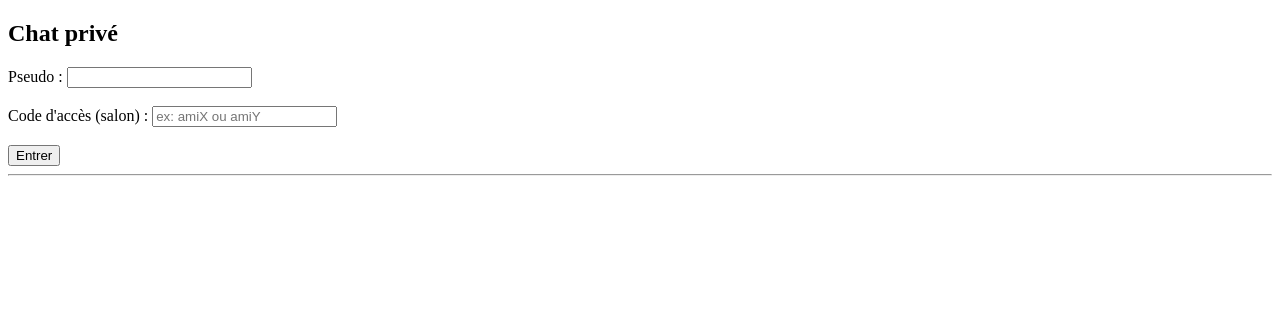
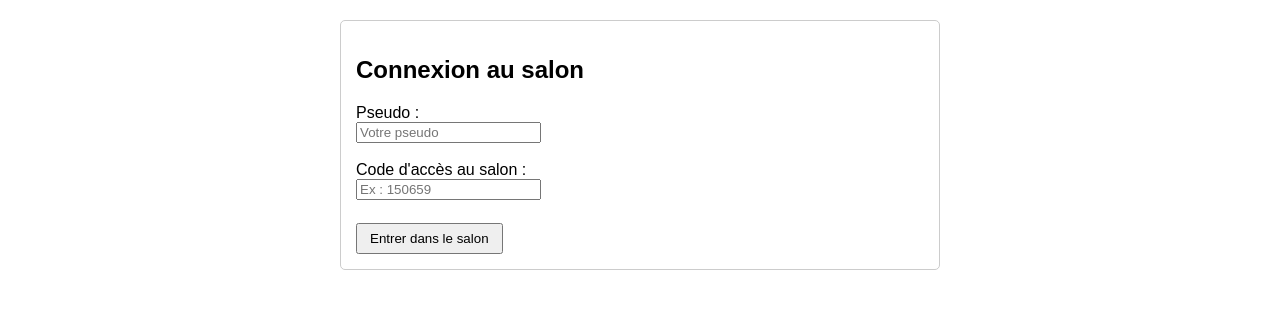
Before and after one commit to fatencardio-prog/chat_flask, a Flask app: page / in a window 1280 px wide. Shown: the top 309 px of the page. Run offline with Flask 3, Linux system fonts and the light colour scheme; some libraries are stand-ins or nearby versions.

Commit message:
Zone de saisie agrandie + envoi uniquement par bouton

```diff
--- a/templates/chat.html
+++ b/templates/chat.html
@@ -1,34 +1,68 @@
 <!doctype html>
-<html>
+<html lang="fr">
 <head>
     <meta charset="utf-8">
     <title>Chat privé</title>
-    <script src="https://cdn.socket.io/4.7.2/socket.io.min.js"></script>
+
+    <!-- Socket.IO depuis le serveur Flask -->
+    <script src="https://cdn.socket.io/4.7.5/socket.io.min.js"
+            integrity="sha384-aFfAzlM8ql5zzctT1I3GfZt1Qq1Lrj2H9kU0heYdZ2VN3w9uQ2R5F1vJ9G8f3Zk"
+            crossorigin="anonymous"></script> <!-- [web:115] -->
+
+    <style>
+        body {
+            font-family: Arial, sans-serif;
+            max-width: 600px;
+            margin: 20px auto;
+        }
+
+        #login, #chat {
+            border: 1px solid #ccc;
+            padding: 15px;
+            border-radius: 5px;
+        }
+
+        #messages {
+            border: 1px solid #ccc;
+            height: 300px;
+            overflow-y: auto;
+            margin-bottom: 10px;
+            padding: 5px;
+            background-color: #f9f9f9;
+        }
+
+        #message {
+            width: 100%;
+            box-sizing: border-box;
+        }
+
+        button {
+            margin-top: 5px;
+            padding: 6px 12px;
+        }
+    </style>
 </head>
 <body>
-    <h2>Chat privé</h2>
 
-    <!-- Zone de connexion -->
-    <div id="login">
-        <label>Pseudo :</label>
-        <input id="pseudo" autocomplete="off"><br><br>
+<div id="login">
+    <h2>Connexion au salon</h2>
+    <label>Pseudo :</label><br>
+    <input type="text" id="pseudo" placeholder="Votre pseudo"><br><br>
 
-        <label>Code d'accès (salon) :</label>
-        <input id="room" autocomplete="off" placeholder="ex: amiX ou amiY"><br><br>
+    <label>Code d'accès au salon :</label><br>
+    <input type="text" id="room" placeholder="Ex : 150659"><br><br>
 
-        <button onclick="joinRoom()">Entrer</button>
-    </div>
+    <button onclick="joinRoom()">Entrer dans le salon</button>
+</div>
 
-    <hr>
+<div id="chat" style="display:none;">
+    <div id="info" style="margin-bottom:10px;"></div>
 
-    <!-- Zone de chat -->
-    <div id="chat" style="display:none;">
-        <div id="info"></div>
-        <div id="messages" style="border:1px solid #ccc;height:300px;overflow:auto;margin-bottom:10px;"></div>
+    <div id="messages"></div>
 
-        <input id="message" autocomplete="off" placeholder="Votre message">
-        <button onclick="sendMessage()">Envoyer</button>
-    </div>
+    <textarea id="message" rows="4" placeholder="Votre message (Entrée = nouvelle ligne)"></textarea><br>
+    <button onclick="sendMessage()">Envoyer</button>
+</div>
 
 <script>
     const socket = io();
@@ -71,14 +105,10 @@
                 room: roomCode
             });
             input.value = "";
+            input.focus();
         }
     }
+</script>
 
-    document.getElementById("message").addEventListener("keyup", (e) => {
-        if (e.key === "Enter") {
-            sendMessage();
-        }
-    });
-</script>
 </body>
 </html>
```
